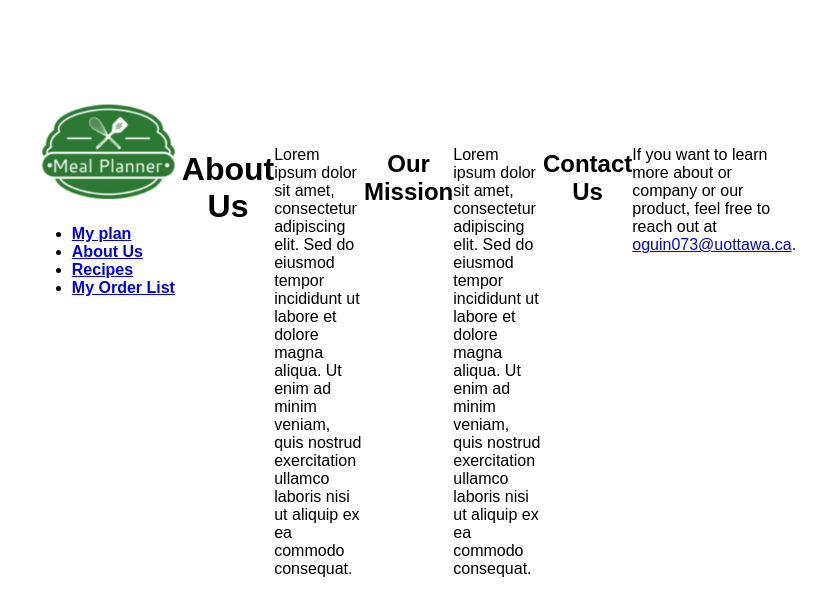
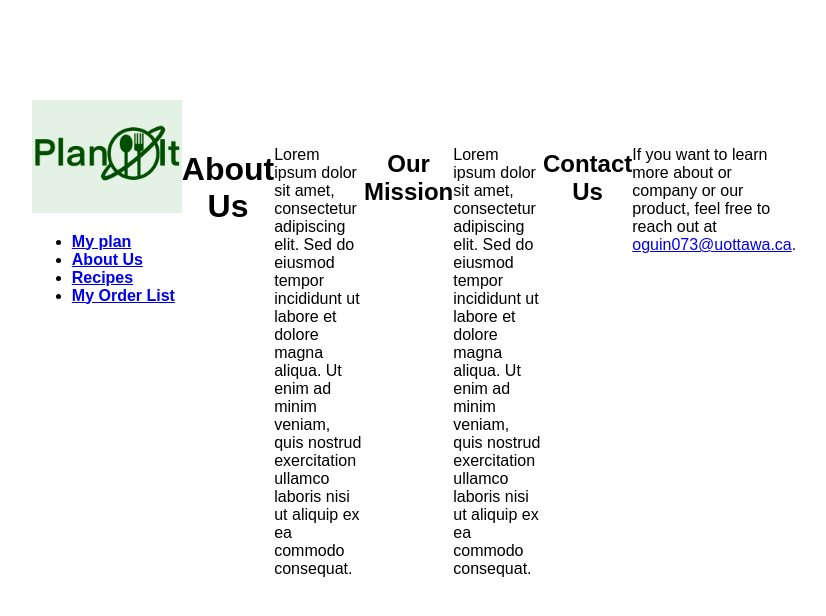
Before and after one commit to Andre-Lepage/MealPlanner, a plain HTML site: page about_us.html in a window 1280 px wide. Shown: the whole page, without its empty margins (226-1052 px from the left). Drawn offline with Linux system fonts and the light colour scheme.

Commit message:
added logo

```diff
--- a/about_us.html
+++ b/about_us.html
@@ -33,7 +33,7 @@
 <body>
     <nav class = "navbar navbar-expand-sm navcol fixed-top justify-content-center ">
         <div class = "container-fluid ">
-            <img src="pictures/placeholderLogo.JPG" alt="Placeholder logo" class = "rounded" style="width:150px;">
+            <img src="pictures/planit_logo.JPG" alt="logo" class = "rounded" style="width:150px;">
 
             <ul class = "navbar-nav me-auto">
                 <li class = "nav-item">
```
Also changed, not shown: index.html (+1 -1 lines), order.html (+1 -1 lines), recipes.html (+1 -1 lines), selected_recipe.html (+1 -1 lines), pictures/planit_logo.jpg (added).
